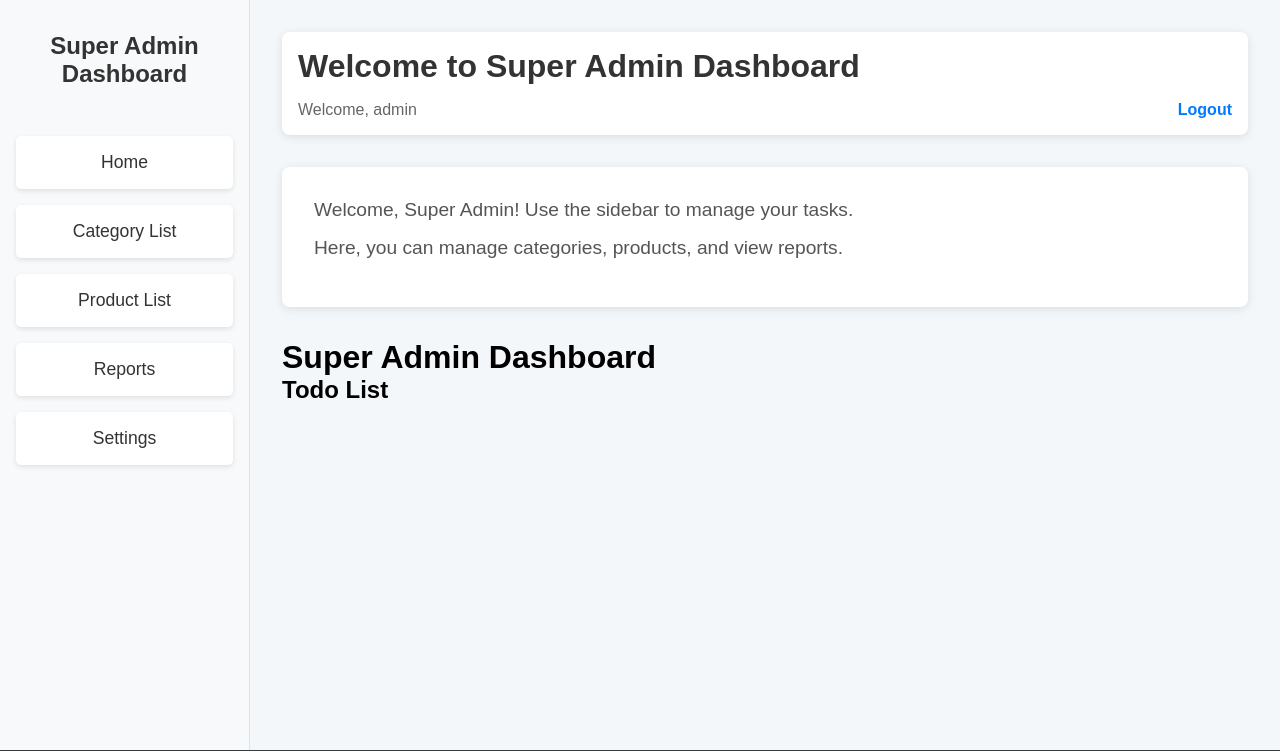
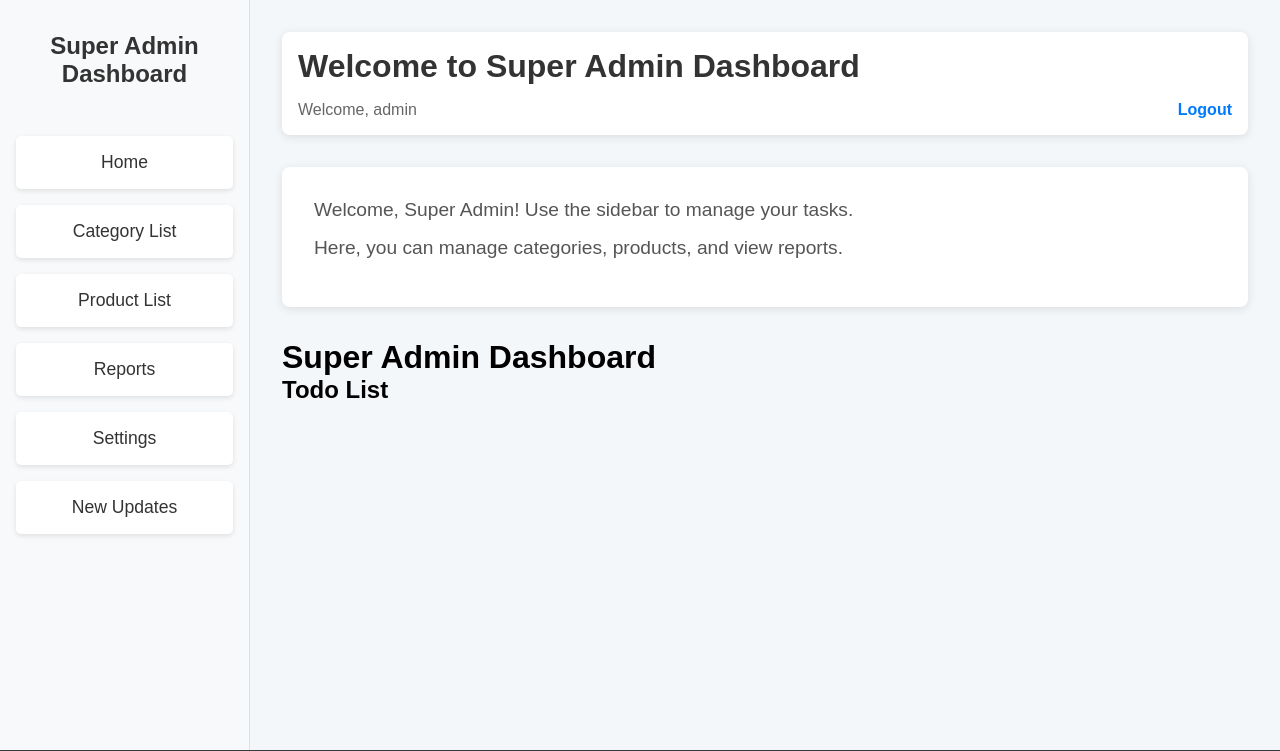
Before and after one commit to shashivendra/E-commerce-website, a Django app: page /super-admin-dashboard/ in a window 1280 px wide. Shown: the top 751 px of the page. Run offline with Django 5.2, Linux system fonts and the light colour scheme; a user stored in the database is signed in.

Commit message:
Added New update heading in super admin dashboard

```diff
--- a/templates/E_shop/super_admin_dashboard.html
+++ b/templates/E_shop/super_admin_dashboard.html
@@ -211,6 +211,7 @@
             <li><a href="#">Product List</a></li>
             <li><a href="#">Reports</a></li>
             <li><a href="#">Settings</a></li>
+            <li><a href="#">New Updates</a></li>
         </ul>
     </aside>
 
```
